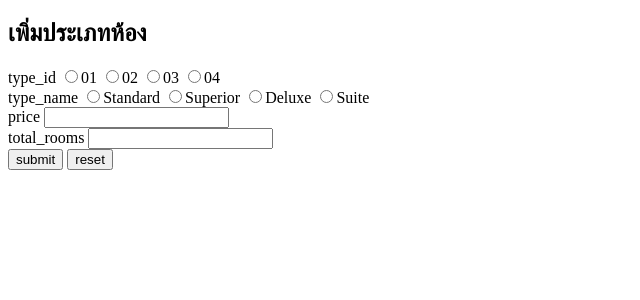
After one commit to siroratN/isadusadmesad, a PHP site: page /addtype.php in a window 1280 px wide. The commit adds this page. Shown: the top 300 px of the page, without its empty margins (0-640 px from the left). Run offline with PHP 8.4, Linux system fonts and the light colour scheme.

Commit message:
add room & type

```diff
--- /dev/null
+++ b/addtype.php
@@ -0,0 +1,50 @@
+<!DOCTYPE html>
+<html lang="en">
+<head>
+    <meta charset="UTF-8">
+    <meta name="viewport" content="width=device-width, initial-scale=1.0">
+    <title>management room</title>
+</head>
+<body>
+<div class='container my-3'>
+        <h2>เพิ่มประเภทห้อง</h2>
+        <form action="typedata.php" method='POST'>
+            <div>
+                <label for=''>type_id</label>
+                <input type='radio' name='type_id' value='01'>01
+                <input type='radio' name='type_id' value='02'>02
+                <input type='radio' name='type_id' value='03'>03
+                <input type='radio' name='type_id' value='04'>04
+            </div>
+            <div>
+                <label for=''>type_name</label>
+                <input type='radio' name='type_name' value='01'>Standard
+                <input type='radio' name='type_name' value='02'>Superior
+                <input type='radio' name='type_name' value='03'>Deluxe
+                <input type='radio' name='type_name' value='04'>Suite
+            </div>
+            <!-- <div>
+                <label for=''>room_name</label>
+                <input type='text' name='room_name' id=''>
+            </div> -->
+            <div>
+                <label for=''>price</label>
+                <input type='text' name='price' id=''>
+            </div>
+            <div>
+                <label for=''>total_rooms</label>
+                <input type='text' name='total_rooms' id=''>
+            </div>
+            <!-- <div>
+                <label for=''>detail</label>
+                <input type='text' name='detail' id=''>
+            </div>
+            <div>
+                <label for=''>imagepath</label>
+                <input type='text' name='imagepath' id=''>
+            </div> -->
+            <input type="submit" value="submit" class='btn btn-success'>
+            <input type="reset" value="reset">
+        </from>
+</body>
+</html>
--- a/admin.php
+++ b/admin.php
@@ -7,5 +7,7 @@
 </head>
 <body>
     <a href = 'room.php'>จัดการห้อง</a>
+    <a href = 'room.php'>จัดการการจอง</a>
+    <a href = 'room.php'>จัดการการชำระเงิน</a>
 </body>
 </html>
--- a/room.php
+++ b/room.php
@@ -20,7 +20,8 @@
                 </div>
 
                 <div class="card-body">
-                <a href="managroom.php" class="btn btn-success mb-4">ADD ROOM</a>
+                <a href="addtype.php" class="btn btn-success mb-4">ADD ROOM TYPE</a>
+                <a href="addroom.php" class="btn btn-success mb-4">ADD ROOM</a>
                     <table class="table table-bordered text-center">
                         <tr class="bg-dark text-white">
                             <td>ID</td>
```
Also changed, not shown: addroom.php (added, +47 -0 lines), managroom.php (deleted, +0 -40 lines), roomdata.php (+10 -6 lines), typedata.php (added, +20 -0 lines).
